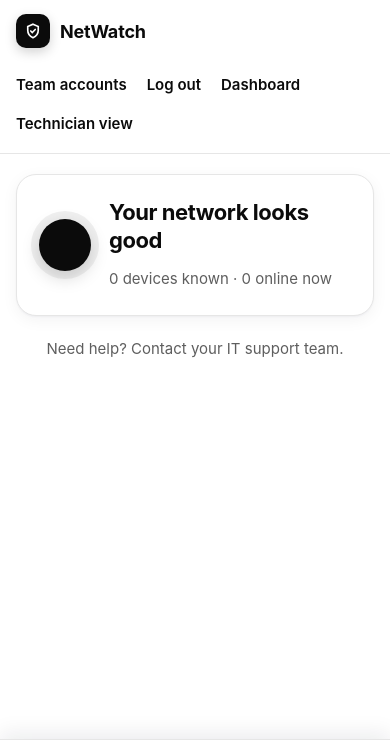
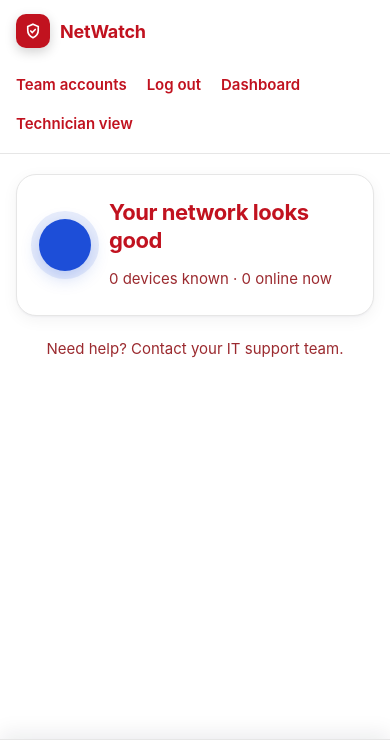
Before and after one commit to manicharan0485/netwatch, a Flask app: page / in a window 390 px wide. Shown: the top 740 px of the page. Run offline with Flask 3, Linux system fonts and the light colour scheme; the visitor is signed in with stand-in values (Sample User, id 1); data comes from the database, SQL or seed files in the repository; data that the repository does not hold is empty.

Commit message:
Red text, blue for healthy, and space between sections on phones
- Text and headings are red on the white background.
- Healthy status, healthy device badges and download lines are blue;
  problems stay red.
- Phones: every section has space above it, on home, dashboard and technician.

Co-Authored-By: Claude Haiku 5.5 <noreply@anthropic.com>
Claude-Session: https://claude.ai/code/session_01V5fgHX9uyWi3yLsJuJ6erA

```diff
--- a/static/chart.js
+++ b/static/chart.js
@@ -1,7 +1,7 @@
 /* Traffic chart: smooth filled lines for download and upload, drawn on a canvas.
  * Usage: drawTrafficChart(canvasElement, {labels, down, up}) */
 (function () {
-  const DOWN = "#0b0b0b";   // download (teal)
+  const DOWN = "#1d4ed8";   // download (teal)
   const UP = "#d7191f";     // upload (yellow)
 
   function unitFor(max) {
@@ -104,7 +104,7 @@
       });
     };
     drawSeries(series.up, UP, "rgba(215,25,31,0.18)");
-    drawSeries(series.down, DOWN, "rgba(11,11,11,0.18)");
+    drawSeries(series.down, DOWN, "rgba(29,78,216,0.18)");
 
     // Legend with totals for the period.
     const sum = (a) => a.reduce((s, v) => s + v, 0);
--- a/static/theme.css
+++ b/static/theme.css
@@ -7,11 +7,11 @@
   --nw-surface: #ffffff;
   --nw-surface-2: #f7f7f7;
   --nw-line: #e6e6e6;
-  --nw-text: #0b0b0b;
-  --nw-muted: #5e5e5e;
+  --nw-text: #c1121f;
+  --nw-muted: #9b2a2f;
   --nw-accent: #d7191f;
   --nw-accent-soft: rgba(215,25,31,0.10);
-  --nw-green: #0b0b0b;
+  --nw-green: #c1121f;
   --nw-yellow: #d7191f;
   --nw-red: #d7191f;
   --nw-radius: 16px;
@@ -29,7 +29,7 @@
     --nw-muted: #9aa4bd;
     --nw-accent: #d7191f;
     --nw-accent-soft: rgba(215,25,31,0.14);
-    --nw-green: #0b0b0b;
+    --nw-green: #c1121f;
     --nw-yellow: #d7191f;
     --nw-red: #d7191f;
     --nw-shadow: 0 1px 2px rgba(0, 0, 0, 0.3), 0 8px 24px rgba(0, 0, 0, 0.25);
@@ -284,21 +284,21 @@ td, th { border-color: var(--nw-line); }
 /* ---- Red, white and black: status language ----
  * Healthy = solid black, Warning = red outline, Critical = solid red.
  * Shape carries the meaning too, so the state reads without color. */
-.tag.green { background: #efefef; color: #0b0b0b; border-color: #d4d4d4; }
+.tag.green { background: #efefef; color: #c1121f; border-color: #d4d4d4; }
 .tag.yellow { background: #ffffff; color: #d7191f; border-color: #d7191f; }
 .tag.red { background: #d7191f; color: #ffffff; border-color: #d7191f; }
-.tag.grey { background: #f2f2f2; color: #5e5e5e; border-color: #e6e6e6; }
-.dot.green { background: #0b0b0b; box-shadow: 0 0 0 8px rgba(0,0,0,.06), 0 6px 18px rgba(0,0,0,.18); }
+.tag.grey { background: #f2f2f2; color: #9b2a2f; border-color: #e6e6e6; }
+.dot.green { background: #c1121f; box-shadow: 0 0 0 8px rgba(0,0,0,.06), 0 6px 18px rgba(0,0,0,.18); }
 .dot.yellow { background: #ffffff; box-shadow: inset 0 0 0 9px #d7191f, 0 0 0 8px rgba(215,25,31,.08); }
 .dot.red { background: #d7191f; box-shadow: 0 0 0 8px rgba(215,25,31,.12), 0 6px 18px rgba(215,25,31,.35); }
 .light:has(.dot.green)::after, .light:has(.dot.yellow)::after { background: none; }
 .light:has(.dot.red)::after { background: radial-gradient(120% 140% at 0% 0%, rgba(215,25,31,.08), transparent 60%); }
-.nw-logo { background: #0b0b0b; box-shadow: 0 4px 12px rgba(0,0,0,.18); }
+.nw-logo { background: #c1121f; box-shadow: 0 4px 12px rgba(0,0,0,.18); }
 .nw-logo svg path { stroke: #ffffff; }
-.pill.ok { background: #efefef; color: #0b0b0b; }
+.pill.ok { background: #efefef; color: #c1121f; }
 .pill.warn { background: #ffffff; color: #d7191f; box-shadow: inset 0 0 0 1px #d7191f; }
 .pill.crit { background: #d7191f; color: #ffffff; }
-.counts > span, .nw-chip { background: #f5f5f5; color: #5e5e5e; }
+.counts > span, .nw-chip { background: #f5f5f5; color: #9b2a2f; }
 
 /* ---- Taste pass: calm headers, a clear hierarchy, and a tidy 7-button row ---- */
 header .link, .link { color: var(--nw-text); font-weight: 600; }
@@ -379,3 +379,17 @@ header .link, .link { color: var(--nw-text); font-weight: 600; }
 @media (max-width: 720px) {
   header { position: static; }
 }
+
+/* ---- Red text, white background, blue for healthy ----
+ * Red = problems and most text. Blue = healthy and download. */
+.pill.ok { color: #1d4ed8; background: #e8efff; }
+.pill.ok::before { background: #1d4ed8; }
+.tag.green { color: #1d4ed8; background: #e8efff; border-color: #b7c9f5; }
+.dot.green { background: #1d4ed8; box-shadow: 0 0 0 8px rgba(29,78,216,.10), 0 6px 18px rgba(29,78,216,.25); }
+.sev-low { background: #e8efff; color: #1d4ed8; }
+.live::before { background: #1d4ed8; }
+/* ---- Phones: space between every section ---- */
+@media (max-width: 720px) {
+  .light + section, .light + .panel, .panel + section, .panel + .panel, section + section, section + .panel { margin-top: 18px; }
+  .help { margin-top: 22px; }
+}
--- a/templates/dashboard.html
+++ b/templates/dashboard.html
@@ -60,7 +60,7 @@
   .sub { color: var(--nw-muted); font-size: 12.5px; }
   .pill { display: inline-flex; align-items: center; gap: 6px; font-size: 12px; font-weight: 600; padding: 3px 9px 3px 8px; border-radius: 999px; white-space: nowrap; }
   .pill::before { content: ""; width: 6px; height: 6px; border-radius: 50%; background: currentColor; }
-  .pill.ok { color: #0b0b0b; background: #efefef; }
+  .pill.ok { color: #1d4ed8; background: #e8efff; }
   .pill.warn { color: var(--nw-red); background: #ffffff; box-shadow: inset 0 0 0 1px var(--nw-red); }
   .pill.crit { color: #ffffff; background: var(--nw-red); }
   .pill.grey { color: var(--nw-muted); background: var(--nw-surface-2); }
@@ -117,7 +117,7 @@
     .row-three > :first-child { grid-column: 1 / -1; }
   }
   @media (max-width: 720px) {
-    .wrap { padding: 14px 12px 40px; gap: 14px; }
+    .wrap { padding: 16px 14px 40px; gap: 22px; }
     .kpis { grid-template-columns: repeat(2, minmax(0, 1fr)); gap: 10px; }
     .kpi { padding: 14px; }
     .kpi .val { font-size: 28px; }
--- a/templates/home.html
+++ b/templates/home.html
@@ -6,8 +6,8 @@
 <title>NetWatch – Home</title>
 <style>
   :root { --bg:#000000; --panel:#0d0d0d; --line:#2a2a2a; --text:#f5f5f5; --muted:#8a8a8a; --accent:#d7191f;
-          --green:#0b0b0b; --yellow:#d7191f; --red:#d7191f; }
-  @media (prefers-color-scheme: light) { :root { --bg:#ffffff; --panel:#fff; --line:#e6e6e6; --text:#0b0b0b; --muted:#5e5e5e; } }
+          --green:#c1121f; --yellow:#d7191f; --red:#d7191f; }
+  @media (prefers-color-scheme: light) { :root { --bg:#ffffff; --panel:#fff; --line:#e6e6e6; --text:#c1121f; --muted:#9b2a2f; } }
   * { box-sizing:border-box; }
   body { margin:0; background:var(--bg); color:var(--text); font:17px/1.5 system-ui, sans-serif; }
   header { display:flex; justify-content:space-between; align-items:center; gap:12px; flex-wrap:wrap; padding:14px 18px; border-bottom:1px solid var(--line); }
--- a/templates/login.html
+++ b/templates/login.html
@@ -5,7 +5,7 @@
 <meta name="viewport" content="width=device-width, initial-scale=1">
 <title>NetWatch – {{ 'Set up' if setup else 'Log in' }}</title>
 <style>
-  :root { --bg:#ffffff; --panel:#ffffff; --line:#e6e6e6; --text:#0b0b0b; --muted:#5e5e5e; --accent:#d7191f; --bad:#d7191f; }
+  :root { --bg:#ffffff; --panel:#ffffff; --line:#e6e6e6; --text:#c1121f; --muted:#9b2a2f; --accent:#d7191f; --bad:#d7191f; }
   @media (prefers-color-scheme: dark) { :root:not([data-theme="light"]) { --bg:#000000; --panel:#0d0d0d; --line:#2a2a2a; --text:#f5f5f5; --muted:#a3a3a3; } }
   body { margin:0; min-height:100vh; display:flex; align-items:center; justify-content:center; background:var(--bg); color:var(--text); font:16px/1.5 system-ui, sans-serif; padding:16px; }
   .card { background:var(--panel); border:1px solid var(--line); border-radius:16px; padding:28px; width:min(400px,100%); }
@@ -20,7 +20,7 @@
 </head>
 <body>
 <div class="card">
-  <div style="width:44px;height:44px;border-radius:12px;background:#0b0b0b;display:grid;place-items:center;margin-bottom:16px"><svg width="22" height="22" viewBox="0 0 24 24" fill="none" stroke="#fff" stroke-width="2.2" stroke-linecap="round"><path d="M12 3l7 3v5c0 4.5-3 8.2-7 10-4-1.8-7-5.5-7-10V6l7-3z"/><path d="M9 12l2 2 4-4"/></svg></div>
+  <div style="width:44px;height:44px;border-radius:12px;background:#c1121f;display:grid;place-items:center;margin-bottom:16px"><svg width="22" height="22" viewBox="0 0 24 24" fill="none" stroke="#fff" stroke-width="2.2" stroke-linecap="round"><path d="M12 3l7 3v5c0 4.5-3 8.2-7 10-4-1.8-7-5.5-7-10V6l7-3z"/><path d="M9 12l2 2 4-4"/></svg></div>
   <h1>NetWatch</h1>
   {% if setup %}
     <p>First time here. Create the administrator account. You will use it to log in and manage the network.</p>
```
Also changed, not shown: templates/index.html (+6 -5 lines).
